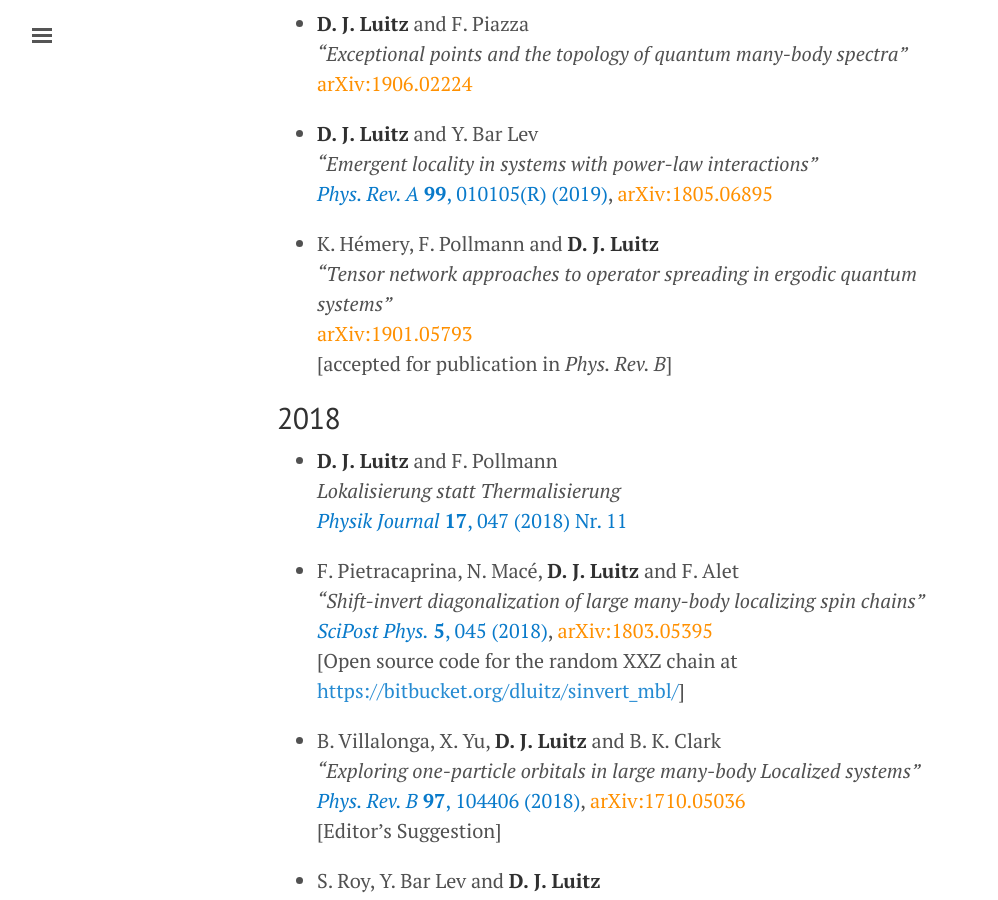
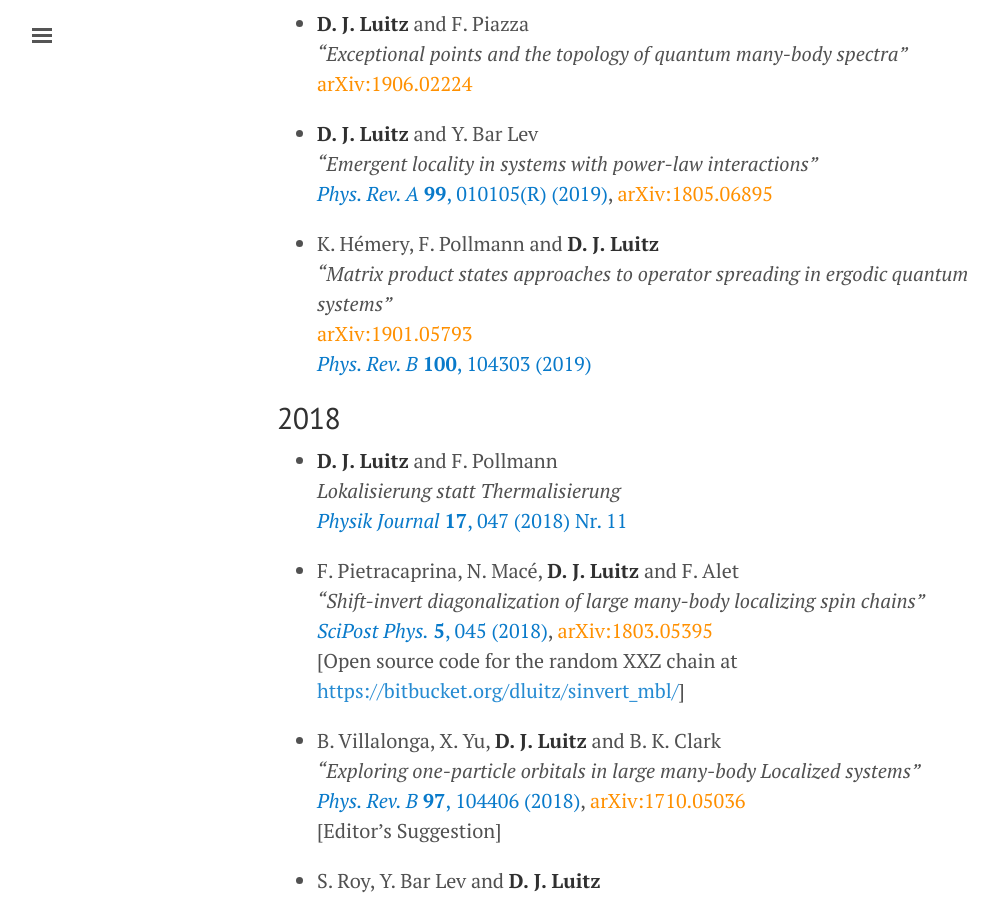
Before and after one commit to dluitz/dluitz.github.io, a Jekyll site: the page built from publications.md, in a window 1280 px wide and 900 px high, scrolled down 811 px. Shown: the whole window, without its empty margins (3-1001 px from the left). Built offline with Jekyll 4.4.1, drawn with Linux system fonts in a browser that asks for light colours.

Commit message:
[publist] update

```diff
--- a/publications.md
+++ b/publications.md
@@ -41,9 +41,9 @@ My ORCID is [0000-0003-0099-5696](https://orcid.org/0000-0003-0099-5696).
 
 
 + K. Hémery, F. Pollmann and **D. J. Luitz**
-*"Tensor network approaches to operator spreading in ergodic quantum systems"*
+*"Matrix product states approaches to operator spreading in ergodic quantum systems"*
 [arXiv:1901.05793](https://arxiv.org/abs/1901.05793){:class='arxiv'}
-[accepted for publication in *Phys. Rev. B*]
+[*Phys. Rev. B* **100**, 104303 (2019)](https://journals.aps.org/prb/abstract/10.1103/PhysRevB.100.104303){:class='pub'}
 
 
 2018
```
